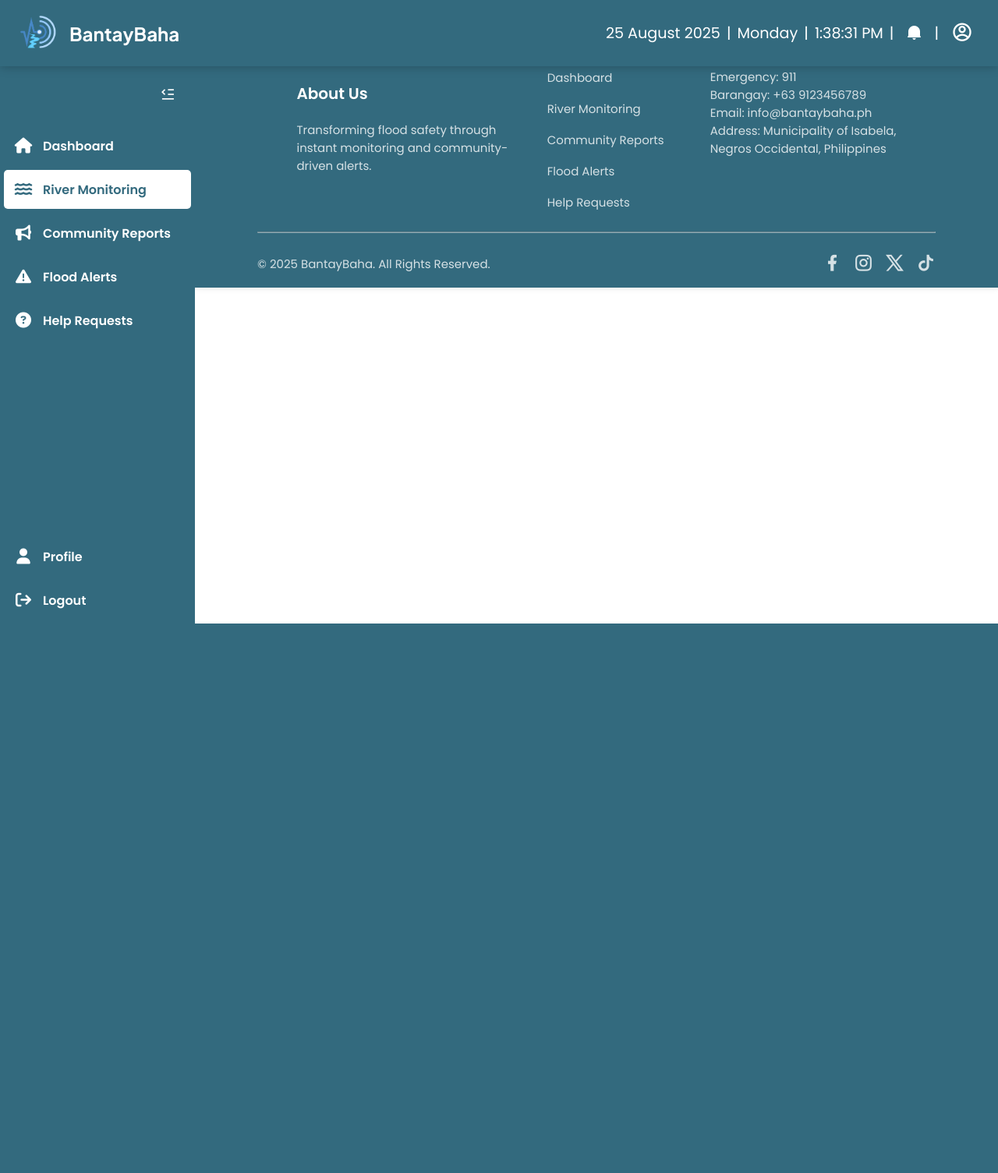
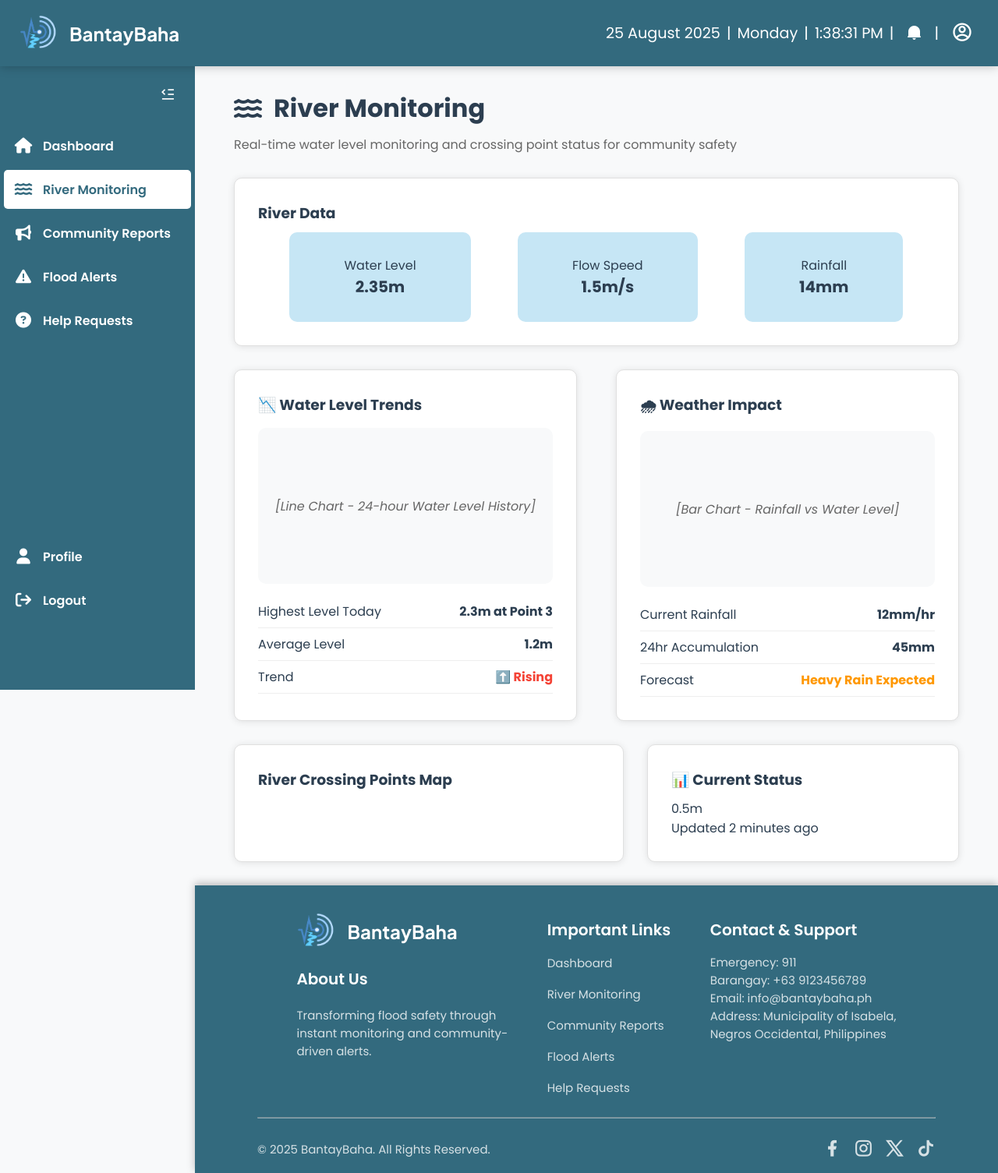
Before and after one commit to izyycodes/2025BSIT2DGroup2, a PHP site: page /river_monitoring.php in a window 1280 px wide. Shown: the whole page at 78% size. Before the commit the page ends 800 px from the top, so only its background shows below. Run offline with PHP 8.4, Linux system fonts and the light colour scheme; some libraries are stand-ins or nearby versions; some web fonts are replaced.

Commit message:
added in river monitoring page

```diff
--- /dev/null
+++ b/BantayBaha_website/assets/css/river_monitoring.css
@@ -0,0 +1,124 @@
+@import url('https://fonts.googleapis.com/css2?family=Plus+Jakarta+Sans:ital,wght@0,200..800;1,200..800&family=Poppins:ital,wght@0,100;0,200;0,300;0,400;0,500;0,600;0,700;0,800;0,900;1,100;1,200;1,300;1,400;1,500;1,600;1,700;1,800;1,900&display=swap');
+
+body {
+    background-color: #F8F9FA;
+    font-family: Poppins, sans-serif;
+    color: #2c3e50;
+    padding-top: 85px;
+}
+
+.page-header {
+    margin: 30px 50px;
+}
+
+.page-title {
+    display: inline-flex;
+    align-items: center;
+    gap: 15px;
+}
+
+.page-header i {
+    font-size: 32px;
+    color: #2c3e50;
+}
+
+.page-header h1 {
+    color: #2c3e50;
+    font-size: 32px;
+    font-weight: 700;
+}
+
+.page-header p {
+    color: #666;
+    font-size: 16px;
+    margin-top: 10px;
+}
+
+.margin {
+    margin: 30px 50px;
+}
+
+.card {
+    background: #fff;
+    border-radius: 10px;
+    padding: 30px;
+    box-shadow: 0 1px 10px rgba(0, 0, 0, 0.1);
+    transition: all 0.3s ease;
+    border: 1px solid #e0e0e0;
+}
+
+.card > h3 {
+    margin-bottom: 10px;
+}
+
+.blue-container {
+    display: flex;
+    justify-content: space-evenly;
+    align-items: center;
+    flex-wrap: wrap;
+    gap: 20px;
+}
+
+.blue-card {
+    background-color: #C6E6F5;
+    border-radius: 10px;
+    text-align: center;
+    padding: 30px 70px;
+}
+
+.container {
+    display: grid;
+    grid-template-columns: 1fr 1fr;
+    gap: 50px;
+}
+
+.chart-placeholder {
+    height: 200px;
+    background: #f8f9fa;
+    border-radius: 10px;
+    display: flex;
+    align-items: center;
+    justify-content: center;
+    flex-wrap: wrap;
+    color: #666;
+    font-style: italic;
+    margin: 15px 0;
+}
+
+.chart-placeholder p {
+    margin: 0 15px;
+}
+
+.metric-row {
+    display: flex;
+    justify-content: space-between;
+    align-items: center;
+    flex-wrap: wrap;
+    padding: 8px 0;
+    border-bottom: 1px solid #eee;
+}
+
+.metric-value {
+    font-weight: bold;
+    color: #2c3e50;
+}
+
+.river-map-container {
+    display: grid;
+    grid-template-columns: 1fr 400px;
+    gap: 30px;
+}
+
+@media screen and (max-width: 1000px) {
+    .container {
+        display: grid;
+        grid-template-columns: 1fr;
+        gap: 30px;
+    }
+}
+
+@media screen and (max-width: 650px) {
+    .margin {
+        margin: 30px;
+    }
+}
--- a/BantayBaha_website/pages/river_monitoring.php
+++ b/BantayBaha_website/pages/river_monitoring.php
@@ -6,7 +6,7 @@
     <title>River Monitoring</title>
     <link rel="icon" type="image/ico" href="../assets/images/logo.png">
     <link href="https://cdn.jsdelivr.net/npm/remixicon@4.5.0/fonts/remixicon.css" rel="stylesheet">
-    <!-- <link rel="stylesheet" href="../assets/css/style.css"> -->
+    <link rel="stylesheet" href="../assets/css/river_monitoring.css">
     <link rel="stylesheet" href="../assets/css/navbar.css">
     <link rel="stylesheet" href="../assets/css/sidebar.css">
     <link rel="stylesheet" href="../assets/css/footer.css">
@@ -16,7 +16,89 @@
     <?php require "../views/sidebar.php" ?>
 
     <div class="main-content">
+        <div class="page-header">
+            <div class="page-title">
+                <i class="fa-solid fa-water"></i>
+                <h1>River Monitoring</h1>
+            </div>
+            <p>Real-time water level monitoring and crossing point status for community safety</p>
+        </div>
 
+        <!-- River Data Box -->
+        <div class="card margin">
+            <h3>River Data</h3>
+            <div class="blue-container">
+                <div class="blue-card">
+                    <p>Water Level</p>
+                    <h3 style="font-size: 20px;">2.35m</h3>
+                </div>
+                <div class="blue-card">
+                    <p>Flow Speed</p>
+                    <h3 style="font-size: 20px;">1.5m/s</h3>
+                </div>
+                <div class="blue-card">
+                    <p>Rainfall</p>
+                    <h3 style="font-size: 20px;">14mm</h3>
+                </div>
+            </div>
+        </div>
+
+        <div class="container margin">
+            <div class="card">
+                <h3>📉 Water Level Trends</h3>
+                <div class="chart-placeholder">
+                    <p>[Line Chart - 24-hour Water Level History]</p>
+                </div>
+                <div class="metric-row">
+                    <span>Highest Level Today</span>
+                    <span class="metric-value">2.3m at Point 3</span>
+                </div>
+                <div class="metric-row">
+                    <span>Average Level</span>
+                    <span class="metric-value">1.2m</span>
+                </div>
+                <div class="metric-row">
+                    <span>Trend</span>
+                    <span class="metric-value" style="color: #f44336;">⬆️ Rising</span>
+                </div>
+            </div>
+            <div class="card">
+                <h3>🌧 Weather Impact</h3>
+                <div class="chart-placeholder">
+                    <p>[Bar Chart - Rainfall vs Water Level]</p>
+                </div>
+                <div class="metric-row">
+                    <span>Current Rainfall</span>
+                    <span class="metric-value">12mm/hr</span>
+                </div>
+                <div class="metric-row">
+                    <span>24hr Accumulation</span>
+                    <span class="metric-value">45mm</span>
+                </div>
+                <div class="metric-row">
+                    <span>Forecast</span>
+                    <span class="metric-value" style="color: #ff9800;">Heavy Rain Expected</span>
+                </div>
+            </div>
+        </div>
+
+        <div class="river-map-container margin">
+            <div class="card">
+                <h3>River Crossing Points Map</h3>
+            </div>
+            <div class="card">
+                <h3>📊 Current Status</h3>
+                <div class="status-item safe">
+                    <div class="status-item-header">
+                        <div class="status-item-title"></div>
+                    </div>
+                    <div class="water-level">0.5m</div>
+                    <div class="last-updated">Updated 2 minutes ago</div>
+                </div>
+                <div class="status-item caution"></div>
+                <div class="status-item danger"></div>
+            </div>
+        </div>
 
         <?php require "../views/footer.php" ?>
     </div>
```
Also changed, not shown: BantayBaha_website/assets/css/community_reports.css (+3 -10 lines), BantayBaha_website/assets/css/flood_alerts.css (+3 -5 lines), BantayBaha_website/pages/community_reports.php (+4 -4 lines), BantayBaha_website/pages/flood_alerts.php (+5 -5 lines).
